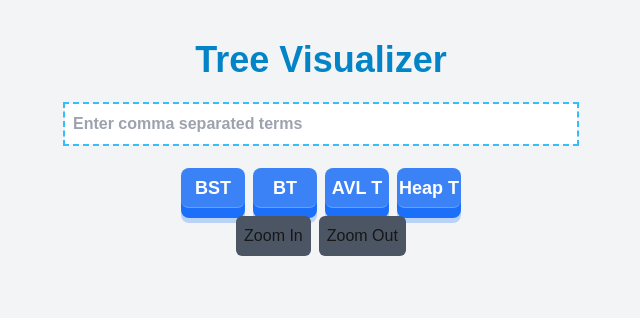
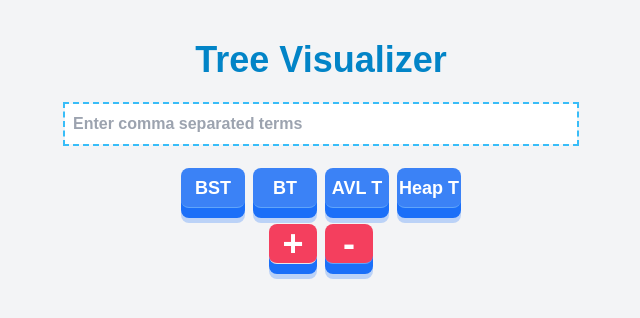
Before and after one commit to AlgoFoe/tree-visualizer, a Next.js app: page / in a window 1280 px wide. Shown: the top 318 px of the page, without its empty margins (319-959 px from the left). Built offline with nearby package versions, Linux system fonts and the light colour scheme.

Commit message:
zoom in and out

```diff
--- a/src/components/TreeVisualizer.tsx
+++ b/src/components/TreeVisualizer.tsx
@@ -144,8 +144,7 @@ const TreeVisualizer: React.FC = () => {
     setBinaryTree(buildBinaryTreeFromArray(newHeapTree));
   };
 
-  const drawBinaryTree = useCallback(
-    (
+  const drawBinaryTree = useCallback((
     ctx: CanvasRenderingContext2D,
     node: Node | null,
     x: number,
@@ -154,17 +153,18 @@ const TreeVisualizer: React.FC = () => {
     dy: number
   ) => {
     if (node === null) return;
+
     node.x = x;
     node.y = y;
 
-      const radius = 25;
+    const radius = 25 * zoomLevel;
     const centerX = x + radius;
     const centerY = y + radius;
 
-      ctx.lineWidth = 2;
+    ctx.lineWidth = 2 * zoomLevel;
     ctx.beginPath();
-      ctx.fillStyle = "#FFA500";
-      ctx.strokeStyle = "green";
+    ctx.fillStyle = "#193145";
+    ctx.strokeStyle = "#3a9bf0";
 
     if (node.highlight) ctx.fillStyle = "#3ab1cf";
 
@@ -172,17 +172,17 @@ const TreeVisualizer: React.FC = () => {
     ctx.stroke();
     ctx.fill();
 
-      ctx.fillStyle = "black";
-      ctx.font = "20px Verdana";
-      ctx.fillText(node.value.toString(), centerX - 12, centerY);
+    ctx.fillStyle = "white";
+    ctx.font = `${20 * zoomLevel}px Verdana`;
+    ctx.fillText(node.value.toString(), centerX - 12 * zoomLevel, centerY);
 
     if (node.left !== null) {
-        const leftX = x - dx + radius;
+      const leftX = x - dx;
       const leftY = y + dy;
 
       ctx.beginPath();
       ctx.moveTo(centerX, centerY + radius);
-        ctx.lineTo(leftX, leftY);
+      ctx.lineTo(leftX + radius, leftY);
 
       if (node.left.highlight) ctx.strokeStyle = "#3ab1cf";
       ctx.stroke();
@@ -191,31 +191,19 @@ const TreeVisualizer: React.FC = () => {
     }
 
     if (node.right !== null) {
-        const rightX = x + dx + radius;
+      const rightX = x + dx;
       const rightY = y + dy;
 
       ctx.beginPath();
       ctx.moveTo(centerX, centerY + radius);
-        ctx.lineTo(rightX, rightY);
+      ctx.lineTo(rightX + radius, rightY);
       if (node.right.highlight) ctx.strokeStyle = "#3ab1cf";
       ctx.stroke();
 
       drawBinaryTree(ctx, node.right, x + dx, y + dy, dx / 2, dy);
     }
-    },
-    []
-  );
+  }, [zoomLevel]);
 
-  // const redrawBinaryTree = useCallback(() => {
-  //   const canvas = canvasRef.current;
-  //   if (canvas) {
-  //     const ctx = canvas.getContext("2d");
-  //     if (ctx) {
-  //       ctx.clearRect(0, 0, canvas.width, canvas.height);
-  //       drawBinaryTree(ctx, binaryTree, canvas.width / 2, 50, 90, 100);
-  //     }
-  //   }
-  // }, [binaryTree, drawBinaryTree]);
   const redrawBinaryTree = useCallback(() => {
     const canvas = canvasRef.current;
     if (canvas) {
@@ -223,8 +211,14 @@ const TreeVisualizer: React.FC = () => {
       if (ctx) {
         ctx.clearRect(0, 0, canvas.width, canvas.height);
         ctx.save();
-        ctx.setTransform(zoomLevel, 0, 0, zoomLevel, canvas.width / 2 * (1 - zoomLevel), -canvas.height / 2 * (1 - zoomLevel));
-        drawBinaryTree(ctx, binaryTree, canvas.width / 2, 50, 80, 80);
+        const centerX = canvas.width / 2;
+        const centerY = canvas.height / 2;
+
+        ctx.translate(centerX, centerY);
+        ctx.scale(zoomLevel, zoomLevel);
+        ctx.translate(-centerX, -centerY);
+
+        drawBinaryTree(ctx, binaryTree, centerX, 50 * zoomLevel, 80 * zoomLevel, 80 * zoomLevel);
         ctx.restore();
       }
     }
@@ -284,16 +278,16 @@ const TreeVisualizer: React.FC = () => {
     };
   }, [binaryTree, findClickedNode, redrawBinaryTree, resetHighlight]);
   const handleZoomIn = () => {
-    setZoomLevel((prevZoomLevel) => Math.min(prevZoomLevel + 0.1, 2)); // Limit max zoom level
+    setZoomLevel((prevZoomLevel) => Math.min(prevZoomLevel + 0.1, 2));
   };
 
   const handleZoomOut = () => {
-    setZoomLevel((prevZoomLevel) => Math.max(prevZoomLevel - 0.1, 0.5)); // Limit min zoom level
+    setZoomLevel((prevZoomLevel) => Math.max(prevZoomLevel - 0.1, 0.5));
   };
 
 
   return (
-    <div className="App flex flex-col items-center p-4">
+    <div className="flex flex-col items-center p-4">
       <div className="tree-input w-full max-w-lg">
         <input
           type="text"
@@ -352,16 +346,34 @@ const TreeVisualizer: React.FC = () => {
             </span>
           </div>
         </div>
-        <div className="flex gap-2 justify-center mt-2 flex-wrap">
-          <button className="p-2 bg-gray-600 rounded-md" onClick={handleZoomIn}>
-            Zoom In
-          </button>
-          <button className="p-2 bg-gray-600 rounded-md" onClick={handleZoomOut}>
-            Zoom Out
-          </button>
+        <div className="flex gap-2 justify-center mt-4 flex-wrap">
+          <div
+            onClick={handleZoomIn}
+            className="button w-12 h-10 bg-rose-500 rounded-lg cursor-pointer select-none
+            active:translate-y-2  active:[box-shadow:0_0px_0_0_#1b6ff8,0_0px_0_0_#1b70f841]
+            active:border-b-[0px]
+            transition-all duration-150 [box-shadow:0_10px_0_0_#1b6ff8,0_15px_0_0_#1b70f841]
+            border-b-[1px] border-x-teal-700"
+          >
+            <span className="flex flex-col justify-center items-center h-full text-white font-bold text-4xl">
+              +
+            </span>
+          </div>
+          <div
+            onClick={handleZoomOut}
+            className="button w-12 h-10 bg-rose-500 rounded-lg cursor-pointer select-none
+            active:translate-y-2  active:[box-shadow:0_0px_0_0_#1b6ff8,0_0px_0_0_#1b70f841]
+            active:border-b-[0px]
+            transition-all duration-150 [box-shadow:0_10px_0_0_#1b6ff8,0_15px_0_0_#1b70f841]
+            border-b-[1px] border-blue-400"
+          >
+            <span className="flex flex-col justify-center items-center h-full text-white font-bold text-4xl">
+              -
+            </span>
+          </div>
         </div>
 
-        <canvas className="mr-5 mb-5 mt-5 -ml-4 max-w-full" ref={canvasRef} />
+        <canvas className="mr-5 mb-5 mt-5 -ml-6 max-w-full" ref={canvasRef} />
       </div>
     </div>
   );
```
Lines whose indentation alone changed are shown as unchanged.
